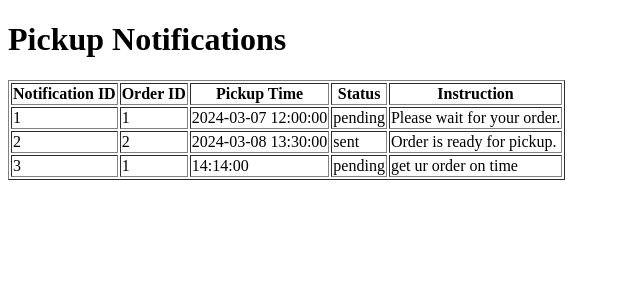
After one commit to Jenisa-Merlin/FOXSENSE, a Flask app: page /view_pickup_notification in a window 1280 px wide. The commit adds this page. Shown: the top 300 px of the page, without its empty margins (0-640 px from the left). Run offline with Flask 3, Linux system fonts and the light colour scheme; data comes from the database, SQL or seed files in the repository; both versions use the stored data as it was after the commit.

Commit message:
final commit

```diff
--- a/app.py
+++ b/app.py
@@ -8,5 +8,4 @@ app.secret_key = "abcd@123"
 setupRoutes(app)
 
 if __name__ == '__main__':
-    #create_tables()
     app.run(debug=True)
--- a/models.py
+++ b/models.py
@@ -235,3 +235,42 @@ def insert_order_tracking(order_id, status):
         print(f"Error: {e}")
     finally:
         conn.close()
+
+def get_pickup_notifications():
+    conn = get_db_connection()
+    cursor = conn.cursor()
+
+    try:
+        cursor.execute("SELECT * FROM pickup_notifications")
+        pickup_notifications = cursor.fetchall()
+        return pickup_notifications
+    except sqlite3.Error as e:
+        print(f"Error fetching pickup notifications: {e}")
+    finally:
+        conn.close()
+
+def get_order_tracking():
+    conn = get_db_connection()
+    cursor = conn.cursor()
+
+    try:
+        cursor.execute("SELECT * FROM order_tracking")
+        order_tracking = cursor.fetchall()
+        return order_tracking
+    except sqlite3.Error as e:
+        print(f"Error fetching order tracking data: {e}")
+    finally:
+        conn.close()
+
+def get_order_tracking_by_order_id(order_id):
+    conn = get_db_connection()
+    cursor = conn.cursor()
+
+    try:
+        cursor.execute("SELECT * FROM order_tracking WHERE order_id = ?", (order_id,))
+        order_tracking_data = cursor.fetchall()
+        return order_tracking_data
+    except sqlite3.Error as e:
+        print(f"Error fetching order tracking data: {e}")
+    finally:
+        conn.close()
--- a/routes.py
+++ b/routes.py
@@ -1,7 +1,8 @@
-from flask import request, flash, redirect, url_for, session, render_template
+from flask import request, flash, redirect, url_for, session, render_template, jsonify
 from models import *
 
 def setupRoutes(app):
+    #for user authentication
     def login_required(func):
         def wrapper(*args, **kwargs):
             if 'user_id' not in session:
@@ -10,9 +11,10 @@ def setupRoutes(app):
             return func(*args, **kwargs)
         return wrapper
 
+    #initial onboarding page
     @app.route('/')
     def index():
-        return "Welcome to cafeteria"
+        return render_template('index.html')
 
     @app.route('/signup', methods=['GET', 'POST'])
     def signup():
@@ -21,15 +23,12 @@ def setupRoutes(app):
             password = request.form['password']
             email = request.form['email']
             campus = request.form['campus']
-
             if get_user_by_username(username):
                 flash('Username already exists. Please choose another.', 'error')
             else:
                 insert_user(username, password, email, campus)
                 flash('Signup successful! You can now login.', 'success')
                 return redirect(url_for('login'))
-
-        #return "Signup successful"
         return render_template("signup.html")
 
     @app.route('/login', methods=['GET', 'POST'])
@@ -37,18 +36,18 @@ def setupRoutes(app):
         if request.method == 'POST':
             username = request.form['username']
             password = request.form['password']
-
             user = get_user_by_username(username)
-
             if user and user['password'] == password:
                 session['user_id'] = user['user_id']
                 session['username'] = user['username']
+                flash('Login successful!', 'success')
+                return redirect(url_for('onboard'))
+            flash('Invalid username or password. Please try again.', 'error')
+        return render_template("login.html")
 
-                flash('Login successful!', 'success')
-                return redirect(url_for('index'))
-            flash('Invalid username or password. Please try again.', 'error')
-
-        return render_template("login.html")
+    @app.route('/onboard')
+    def onboard():
+        return render_template('onboarding.html')
 
     @app.route('/menu_browsing', methods=['GET', 'POST'])
     def menu_browsing():
@@ -57,8 +56,7 @@ def setupRoutes(app):
             menu_items = get_menu_items_by_cafe(cafe_id)
         else:
             menu_items = get_all_menu_items()
-
-        cafes = get_all_cafes()  # Assuming you have a function to retrieve all cafes
+        cafes = get_all_cafes()
         return render_template('menu_browsing.html', menu_items=menu_items, cafes=cafes)
 
     @app.route('/place_order', methods=['POST'])
@@ -68,11 +66,9 @@ def setupRoutes(app):
             if not user_id:
                 flash('User not logged in. Please login first.', 'error')
                 return redirect(url_for('login'))  # Redirect to login page if user is not logged in
-
             order_location = request.form['order_location']
             quantities = [int(quantity) for quantity in request.form.getlist('quantities[]')]
             menu_item_ids = [int(item_id) for item_id in request.form.getlist('menu_items[]')]
-
             # Validate order_location
             if order_location not in ['dine in cafeteria', 'take out']:
                 raise ValueError('Invalid order location')
@@ -96,7 +92,7 @@ def setupRoutes(app):
                 insert_order_item(order_id, item_id, quantity, subtotal)
 
             flash('Order placed successfully!', 'success')
-            return redirect(url_for('index'))  # Replace 'index' with your actual route
+            return render_template('place_order.html',total_amount=total_amount)  # Replace 'index' with your actual route
 
         except ValueError as e:
             flash(f'Error placing order: {str(e)}', 'error')
@@ -107,7 +103,7 @@ def setupRoutes(app):
         if request.method == 'POST':
             order_id = request.form['order_id']
             pickup_time = request.form['pickup_time']
-            notification_status = 'pending'  # You may adjust this based on your logic
+            notification_status = ['notification_status']
             pickup_instruction = request.form['pickup_instruction']
 
             # Insert pickup notification
@@ -126,3 +122,19 @@ def setupRoutes(app):
             insert_order_tracking(order_id, status)
 
             return "Order tracking entry created successfully"
+
+    @app.route('/view_pickup_notification')
+    def view_pickup_notification():
+        pickup_data = get_pickup_notifications()
+        return render_template('pickup_notifications.html', pickup_data=pickup_data)
+
+    @app.route('/view_order_tracking')
+    def view_order_tracking():
+        order_tracking_data = get_order_tracking()
+        return render_template('order_tracking.html', order_tracking_data=order_tracking_data)
+
+    @app.route('/order_tracking_id',methods=['GET','POST'])
+    def order_tracking_id(order_id):
+        order_id = request.form['order_id']
+        order_tracking_data = get_order_tracking_by_order_id(order_id)
+        return order_tracking_data
--- /dev/null
+++ b/templates/pickup_notifications.html
@@ -0,0 +1,34 @@
+
+<!DOCTYPE html>
+<html lang="en">
+<head>
+    <meta charset="UTF-8">
+    <meta name="viewport" content="width=device-width, initial-scale=1.0">
+    <title>Pickup Notifications</title>
+</head>
+<body>
+    <h1>Pickup Notifications</h1>
+    <table border="1">
+        <thead>
+            <tr>
+                <th>Notification ID</th>
+                <th>Order ID</th>
+                <th>Pickup Time</th>
+                <th>Status</th>
+                <th>Instruction</th>
+            </tr>
+        </thead>
+        <tbody>
+            {% for pickup in pickup_data %}
+                <tr>
+                    <td>{{ pickup.notification_id }}</td>
+                    <td>{{ pickup.order_id }}</td>
+                    <td>{{ pickup.pickup_time }}</td>
+                    <td>{{ pickup.notification_status }}</td>
+                    <td>{{ pickup.pickup_instruction }}</td>
+                </tr>
+            {% endfor %}
+        </tbody>
+    </table>
+</body>
+</html>
--- a/templates/place_order.html
+++ b/templates/place_order.html
@@ -18,10 +18,8 @@
     <!-- Display total amount -->
     <p>Total Amount: ${{ total_amount }}</p>
 
-    <!-- Form to place the order -->
-    <form method="post" action="{{ url_for('place_order') }}">
-        <input type="hidden" name="order_id" value="{{ order_id }}">
-        <button type="submit">Place Order</button>
+    <form action="{{ url_for('onboard') }}">
+        <button type="submit">HOME</button>
     </form>
 </body>
 </html>
```
Also changed, not shown: routes1.py (added, +102 -0 lines), templates/index.html (added, +17 -0 lines), templates/menu_browsing.html (+9 -5 lines), templates/onboarding.html (added, +21 -0 lines), templates/order_tracking.html (added, +33 -0 lines), README.md, cafeteriaOrder.db.
